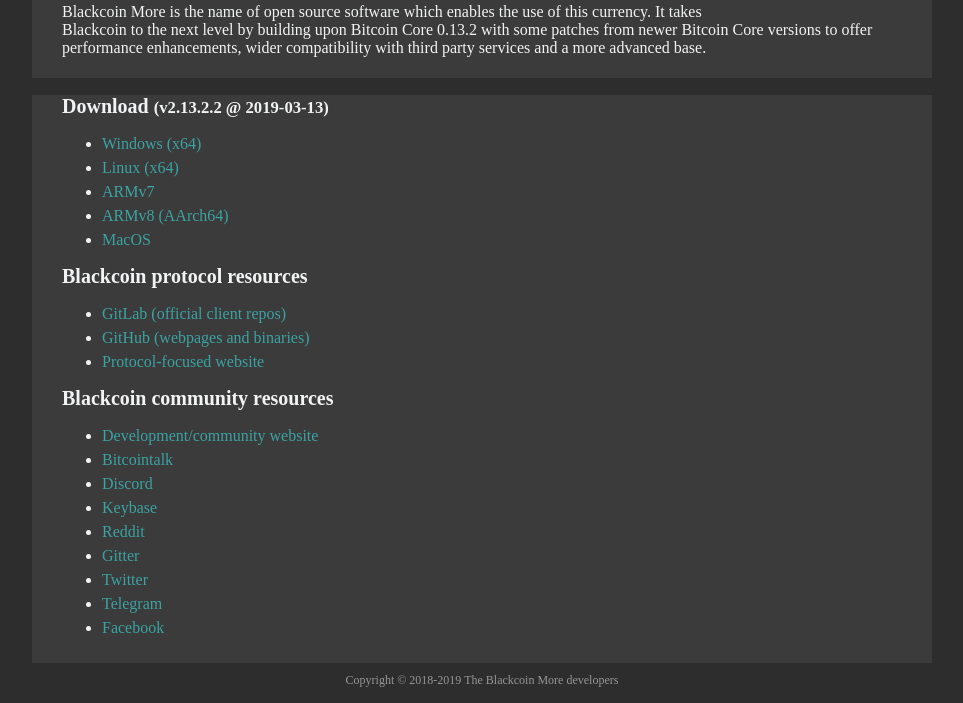
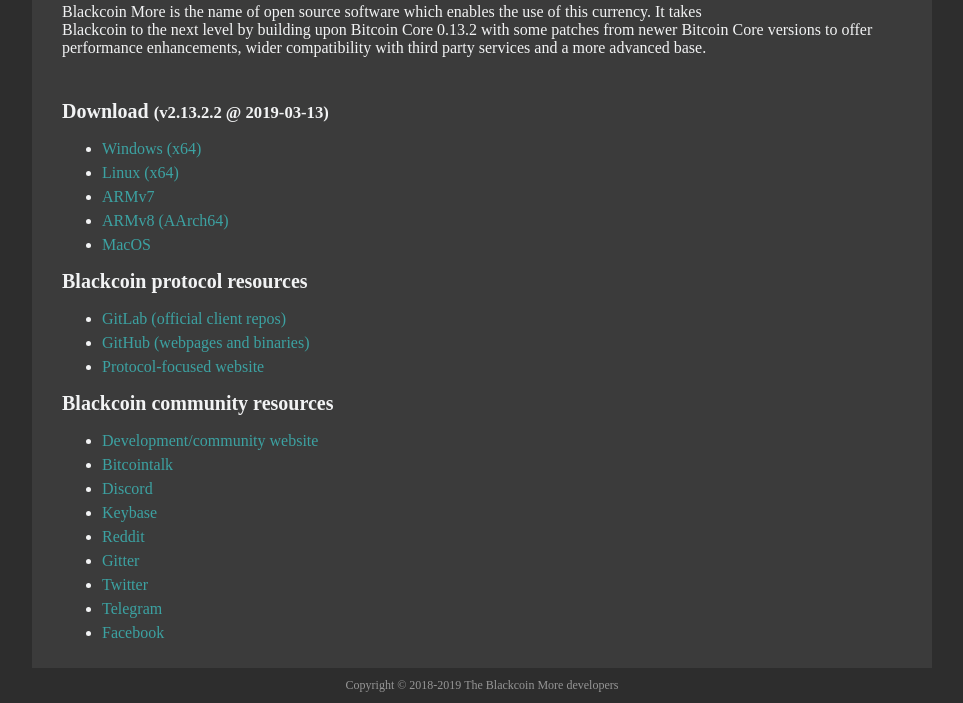
Before and after one commit to TheProverb/TheProverb.github.io, a plain HTML site: page index.htm in a window 1280 px wide. Shown: the part 224-927 px from the top of the page, without its empty margins (158-1121 px from the left). Drawn offline with Linux system fonts and the light colour scheme.

Commit message:
Update default.css

```diff
--- a/css/default.css
+++ b/css/default.css
@@ -12,5 +12,5 @@ div#footer { color: rgb(150, 150, 150); font-size: 12px; padding-bottom: 10px; p
 div#content { background-color: rgb(59, 59, 59); padding-bottom: 5px; padding-left: 30px; padding-right: 30px; padding-top: 10px; }
 div#content img.logo { float: right; margin: 10px; width: 150px; height: 150px; }
 div#content h2 small { font-size: 14px; }
-div#links { background-color: rgb(59, 59, 59); padding-bottom: 10px; padding-left: 30px; padding-right: 30px; padding-top: 0px; }
+div#links { background-color: rgb(59, 59, 59); padding-bottom: 10px; padding-left: 30px; padding-right: 30px; padding-top: 5px; }
 input[type="button"]:not(:disabled) { cursor: pointer; }
```
